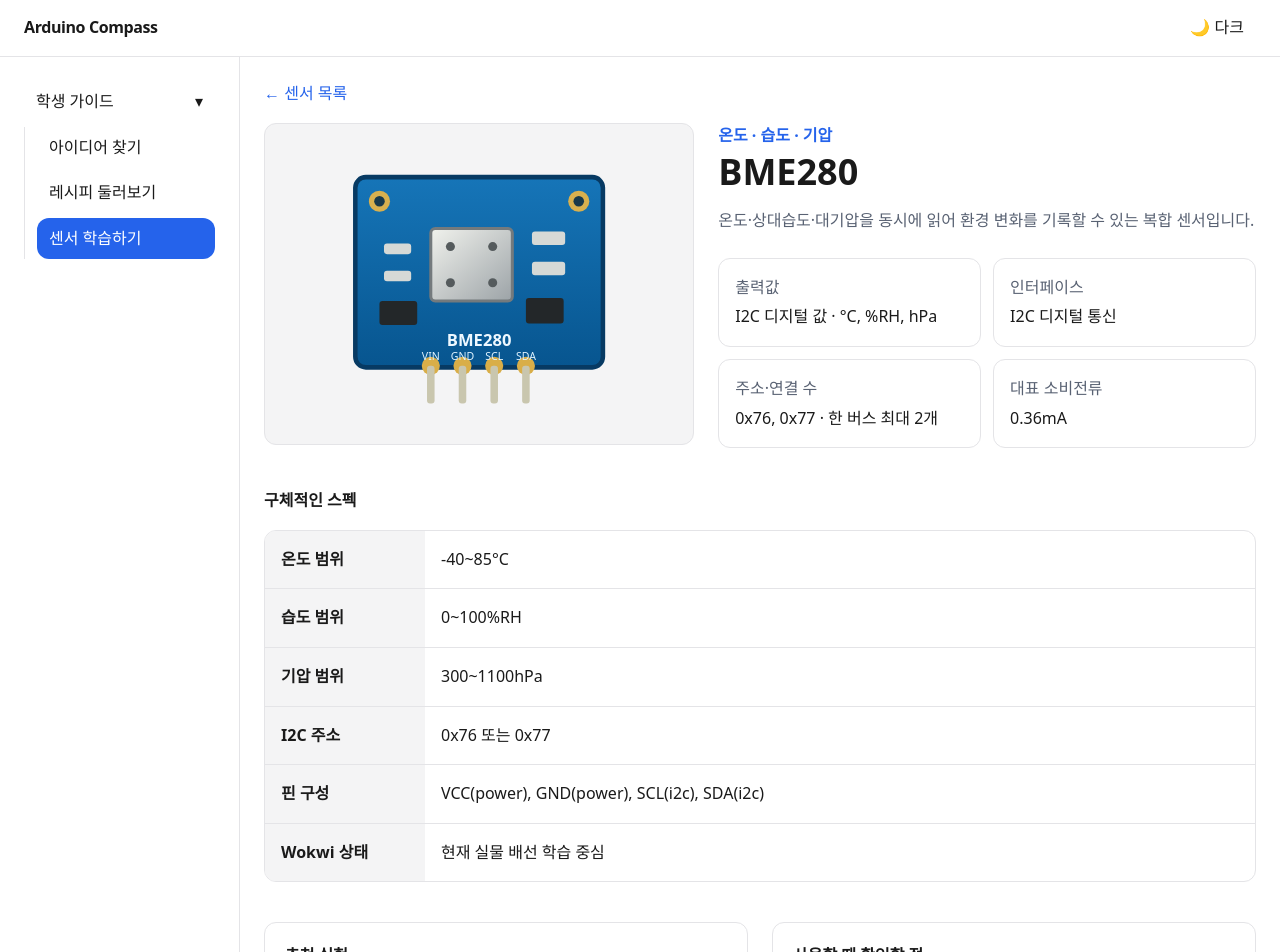
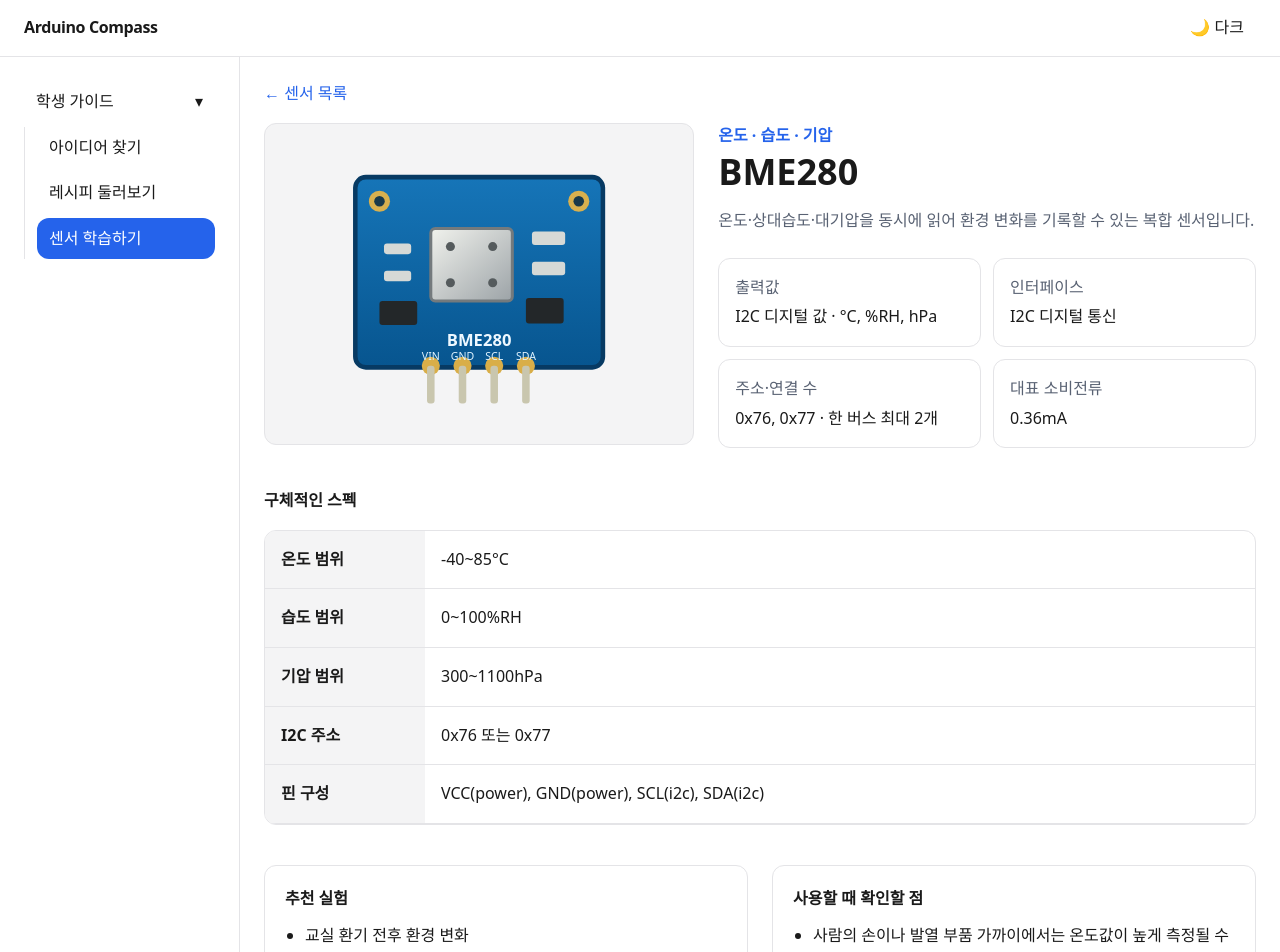
Before and after one commit to sehunYang/How_To_Use_Arduino, a React (Vite) app: page /sensors/bme280 in a window 1280 px wide. Shown: the top 952 px of the page. Built offline with nearby package versions, Linux system fonts and the light colour scheme.

Commit message:
fix: hide Wokwi status from sensor specs

```diff
--- a/src/pages/SensorDetailPage.tsx
+++ b/src/pages/SensorDetailPage.tsx
@@ -59,7 +59,6 @@
             <tbody>
               {profile.specs.map((spec) => <tr key={spec.label} className="border-b border-border last:border-0"><th className="w-40 bg-muted-background p-4 align-top">{spec.label}</th><td className="p-4">{spec.value}</td></tr>)}
               <tr className="border-b border-border"><th className="bg-muted-background p-4 align-top">핀 구성</th><td className="p-4">{sensor.pins.map((pin) => `${pin.name}(${pin.kind})`).join(', ')}</td></tr>
-              <tr><th className="bg-muted-background p-4 align-top">Wokwi 상태</th><td className="p-4">{sensor.wokwi.simSupported ? '시뮬레이션 지원' : '현재 실물 배선 학습 중심'}</td></tr>
             </tbody>
           </table>
         </div>
```
Also changed, not shown: 1 other file (tests, documents, lock files or other folders).
